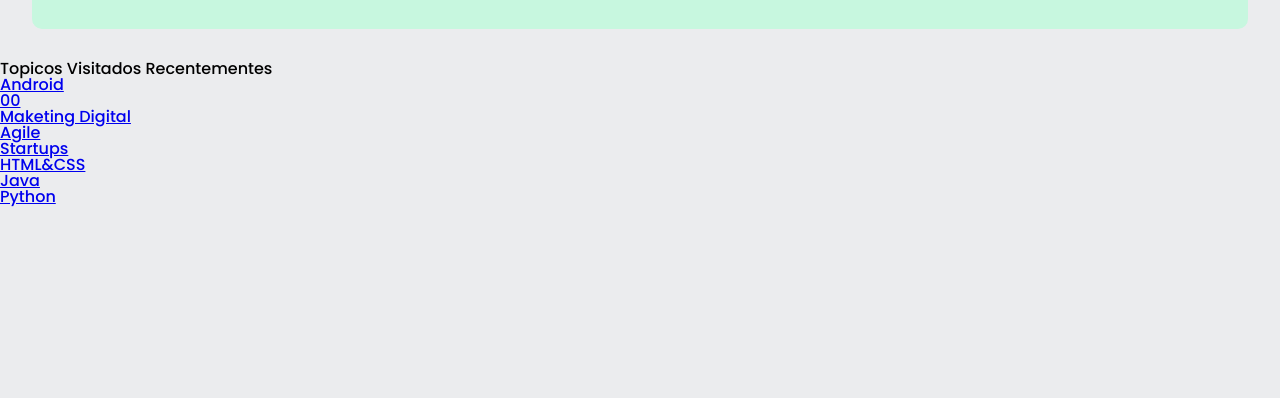
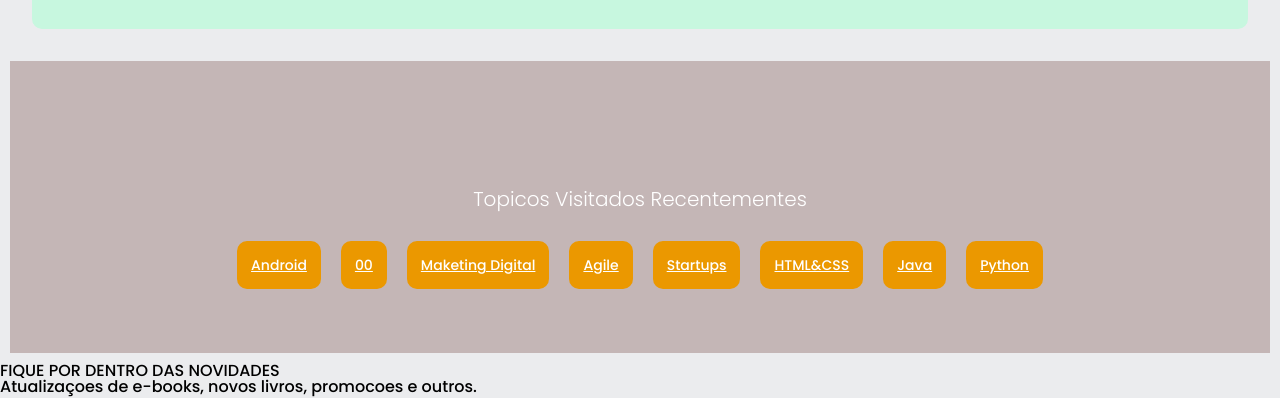
Before and after one commit to mariaamilena/alurabooks, a plain HTML site: page index.html in a window 1280 px wide. Shown: the part 1693-2091 px from the top of the page. Before the commit the page ends 1901 px from the top, so only its background shows below. Drawn offline with nearby package versions, Linux system fonts and the light colour scheme; files whose address does not match are found by name.

Commit message:
Add files via upload

```diff
--- a/index.html
+++ b/index.html
@@ -180,7 +180,7 @@
 
 </section>
 
-</section class="topicos">
+<section class="topicos">
 <h2 class="titulo-topicos"> Topicos Visitados Recentementes</h2>
 <ul class="topicos-lista">
 
@@ -194,6 +194,11 @@
     <li> <a href="a" class="topicos-link">Python</a></li>
 </ul>
 
+</section>
+
+<section class="rodape">
+    <h2>FIQUE POR DENTRO DAS NOVIDADES</h2>
+    <h3>Atualizaçoes de e-books, novos livros, promocoes e outros.</h3>
 </section>
 
 
--- a/style.css
+++ b/style.css
@@ -178,11 +178,32 @@
         }
 
         .topicos {
-            background: var(--azul-degrade);
+            background-color: rgb(196, 182, 182);
             text-align: center;
+            padding: 5em;
+            margin: 10px;
         }
-        .titulo-topico {
+        .titulo-topicos {
             color: #FFFFFF;
-            font-size: 500;
+            font-size: 200;
             font-size: 20px;
+            font-weight: 300;
+            padding: 2em;
+            margin: 8px;
         }
+
+        .topicos-lista{
+            display: flex;
+            flex-wrap: wrap;
+            justify-content: center;
+        }
+
+.topicos-link{
+    color: #FFFFFF;
+    padding: 1em;
+    background-color: var(--laranja);
+    font-size: 14px;
+    margin: 10px;
+    border-radius: 10px;
+
+}
```
